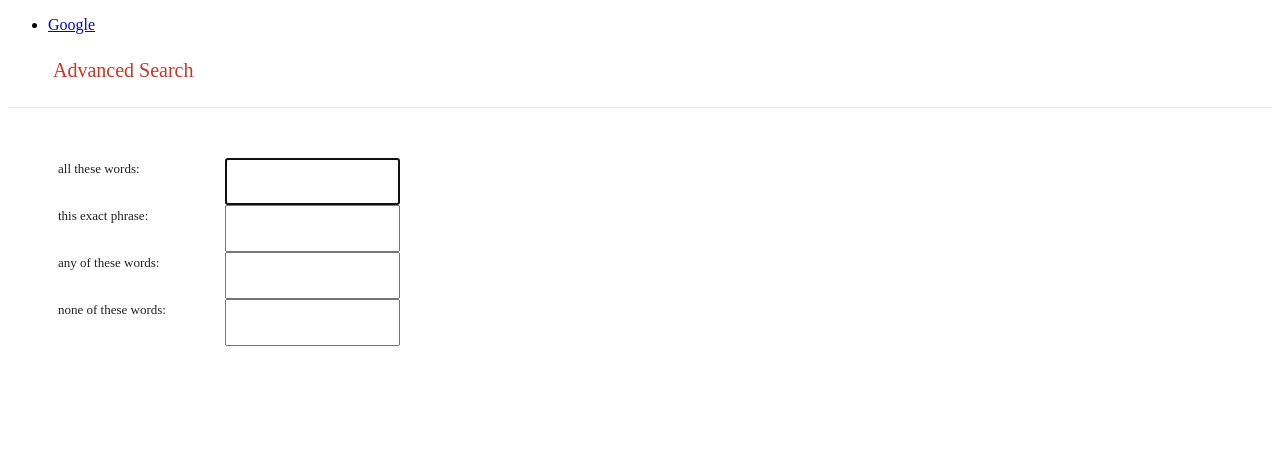
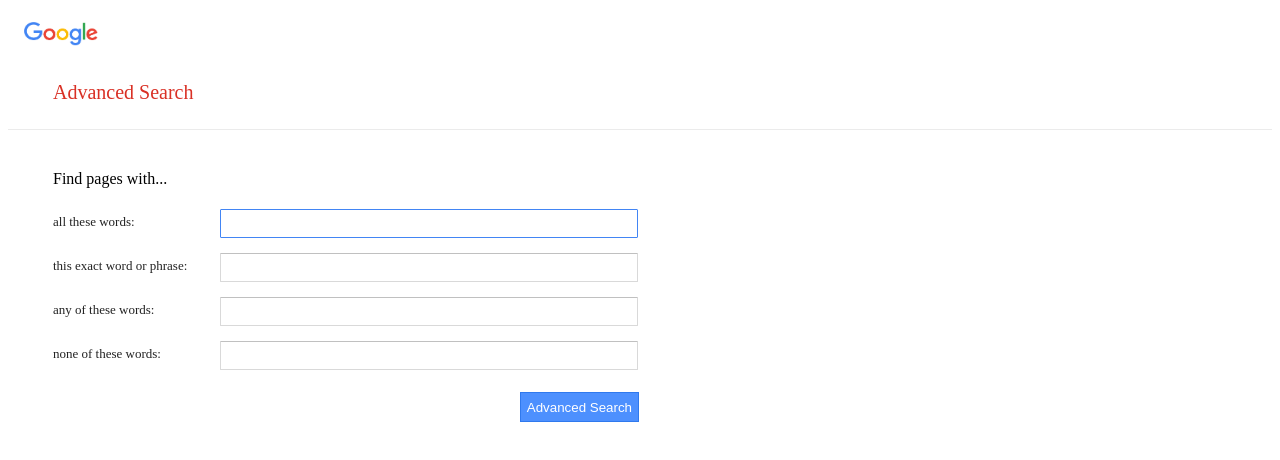
Before and after one commit to PaulineNyandusi/search, a plain HTML site: page advanced.html in a window 1280 px wide. Drawn offline with Linux system fonts and the light colour scheme.

Commit message:
Almost Done

```diff
--- a/advanced.css
+++ b/advanced.css
@@ -4,34 +4,52 @@
     padding: 0;
     font-family: Arial, sans-serif;
     background-color: #f8f9fa; /* Light gray background */
-    color:black;
+    color: black;
+    border: 0;
+    vertical-align: baseline;
+    text-decoration: none;
 }
-
+.topnav{
+    align-items: center;
+    display: flex;
+    position: relative;
+    overflow: hidden;
+    top: 2px;
+}
+.logocontainer{
+    padding-left: 12px;
+    margin: 0 4px;
+    padding: 12px;
+    height: 24px;
+    width: 24px;
+    position: relative;
+    vertical-align: middle;
+    line-height: normal;
+    position: relative;
+}
 .appbar{
     color: #d93025;
     font-size: 20px;
     margin: 25px 35px;
-    vertical-align: baseline;
-    text-decoration: none;
-    text-align: left;
+    font-weight: 20;
 }
-
 .lineafterappbar{
     border-bottom: 1px solid #ebebeb;
 }
-
+.
 .findtittle {
+    font-size: 16px;
+    color:#333;
+    font-weight: 500;
     float: left;
     display: inline-block;
     min-width: 167px;
     width: 16%;
-    font-size: 16px;
     min-height: 42px;
-    font-weight: 500;
-    color: #333;
+    vertical-align: middle;
 }
 
-.afterfindtittle{
+div.otByu div.HoCfzc {
     float: left;
     display: inline-block;
     min-width: 167px;
@@ -41,53 +59,88 @@
 }
 
 .container{
-    margin: 50px;
     color:black;
+    vertical-align: middle;
+    max-width: 1140px;
+    min-width: 200px;
+    width: 96%;
+    margin: 40px 2% 0 45px;
 }
-
-.search-options{
-    float: left;
-    display: inline-block;
+.inputgroup {
+    display: flex;
+    flex-direction: row;
+    align-items: center;
+    color: #222;
+    font-size: 13px;
+    vertical-align: middle;
+    font-weight: 20;
     min-width: 167px;
     width: 16%;
     height: 42px;
     color: #222;
-    font-size: 13px;
+    font-weight: 500;
     line-height: 16px;
     vertical-align: middle;
-
+    margin-top: 2px;
 }
 
 
-.inputgroup {
-    display: flex;
-    flex-direction: row;
-    align-items: center;
-
+.leftrow{
+    height: 30px;
+    display: table-cell;
+    vertical-align: middle;
+    min-width: 167px;
+    width: 200px;
+    font-weight: 500;
 }
-
-/* left row */
-.inputgroup label {
-    float: left;
-    display: inline-block;
-    min-width: 167px;
-    width: 16%;
-    height: 42px;
-    color: #222;
-    font-size: 13px;
-    line-height: 16px;
-    vertical-align: middle;
-
-}
-
-/* right low */
-.inputgroup input {
-
+.rightrow{
     float: left;
     display: inline-block;
     min-width: 167px;
     min-height: 41px;
     vertical-align: middle;
     width: 50%;
+    padding-right: 16px;
+    font-weight: 500;
 
 }
+.textinput{
+    width: 400px;
+    text-align: left;
+    border-radius: 1px;
+    border: 1px solid #d9d9d9;
+    border-top: 1px solid #c0c0c0;
+    font-size: 13px;
+    height: 25px;
+    padding: 1px 8px;
+    transition: border-color 0.3s ease;
+    font-weight: 20;
+}
+.textinput:focus {
+    border-color: #4285f4;
+    outline: none;
+    font-weight: bold;
+}
+.jfk-button{
+    box-shadow: none;
+    background-color: #4d90fe;
+    border: 1px solid #3079ed;
+    color: #fff;
+}
+.button{
+    display:flex;
+    justify-content: flex-end;
+    width: 574px;
+
+    line-height: 100%;
+    height: 30px;
+    min-width: 120px;
+
+    margin: 10px 0;
+    padding: 0 12px;
+    border-radius: 2px;
+    font-size: 11px;
+    font-weight: bold;
+    text-align: center;
+
+}
--- a/advanced.html
+++ b/advanced.html
@@ -1,5 +1,6 @@
 <!DOCTYPE html>
 <html lang="en">
+
 <head>
     <meta charset="UTF-8"> <!--defines the character encoding for the HTML document-->
     <meta name="viewport" content="width=device-width, initial-scale=1.0"> <!--control the layout on mobile browsers-->
@@ -9,54 +10,75 @@
 </head>
 
 <body>
-        <div class="links">
-                <ul>
-                    <li><a href="index.html">Google</a></li>
-                </ul>
+    <header class="topnav">
+        <div class="logocontainer">
+            <a href="index.html">
+                <img src="images/google logoo.png" alt="google logo" height="24" width="74">
+            </a>
         </div>
+    </header>
 
     <div class="appbar">
         <label style="margin-left:10px">Advanced Search</label>
     </div>
-
     <div class="lineafterappbar"> </div>
 
     <div class="container">
-
-            <!-- <span class="findtittle">Find pages with...</span> -->
-            <!-- <div class="afterfindtittle"></div> -->
-
         <form action="https://www.google.com/search" method="get">
-                <div class="search-options">
+            <div class="find">
+                <span class="findtittle">Find pages with...</span>
+            </div>
+            <div class="HoCfzc">&nbsp; </div>
 
             <div class="inputgroup">
+                <div class="leftrow">
                     <label for="allwords">all these words:</label>
-                        <input class="text-input" id="allwords" name="q" type="text" autofocus>
+                </div>
+                <div class="rightrow">
+                    <input class="textinput" id="allwords" name="q" type="text" autofocus>
                     <!-- <div>Type the important words: <span class="highlight">tri-colour rat terrier</span></div> -->
+                </div>
             </div>
 
             <div class="inputgroup">
-                        <label for="exactphrase">this exact phrase:</label>
-                        <input class="text-input" id="exactphrase" name="q" type="text" autofocus>
+                <div class="leftrow">
+                    <label for="exactphrase">this exact word or phrase:</label>
+                </div>
+                <div class="rightrow">
+                    <input class="textinput" id="exactphrase" name="q" type="text" autofocus>
                     <!-- <div>Put exact words in quotes: <span class="highlight">"rat terrier"</span></div> -->
+                </div>
             </div>
 
             <div class="inputgroup">
+                <div class="leftrow">
                     <label for="anywords">any of these words:</label>
-                        <input class="text-input" id="anywords" name="q" type="text" autofocus>
+                </div>
+                <div class="rightrow">
+                    <input class="textinput" id="anywords" name="q" type="text" autofocus>
                     <!-- <div>Type <span class="highlight">OR</span> between words: <span class="highlight">miniature OR standard</span></div> -->
+                </div>
             </div>
 
             <div class="inputgroup">
+                <div class="leftrow">
                     <label for="nonewords">none of these words:</label>
-                        <input class="text-input" id="nonewords" name="q" type="text" autofocus>
+                </div>
+                <div class="rightrow">
+                    <input class="textinput" id="nonewords" name="q" type="text" autofocus>
                     <!-- <div>Put a minus sign before unwanted words: <span class="highlight">-rodent, -"Jack Russell"</span></div> -->
                 </div>
             </div>
+
+            <div class="button" style="text-align:right">
+                <input class="jfk-button" type="submit" value="Advanced Search" >
+            </div>
+
 
 
         </form>
 
     </div>
 </body>
+
 </html>
```
Also changed, not shown: images/google.png (added). Lines whose indentation alone changed are shown as unchanged.
